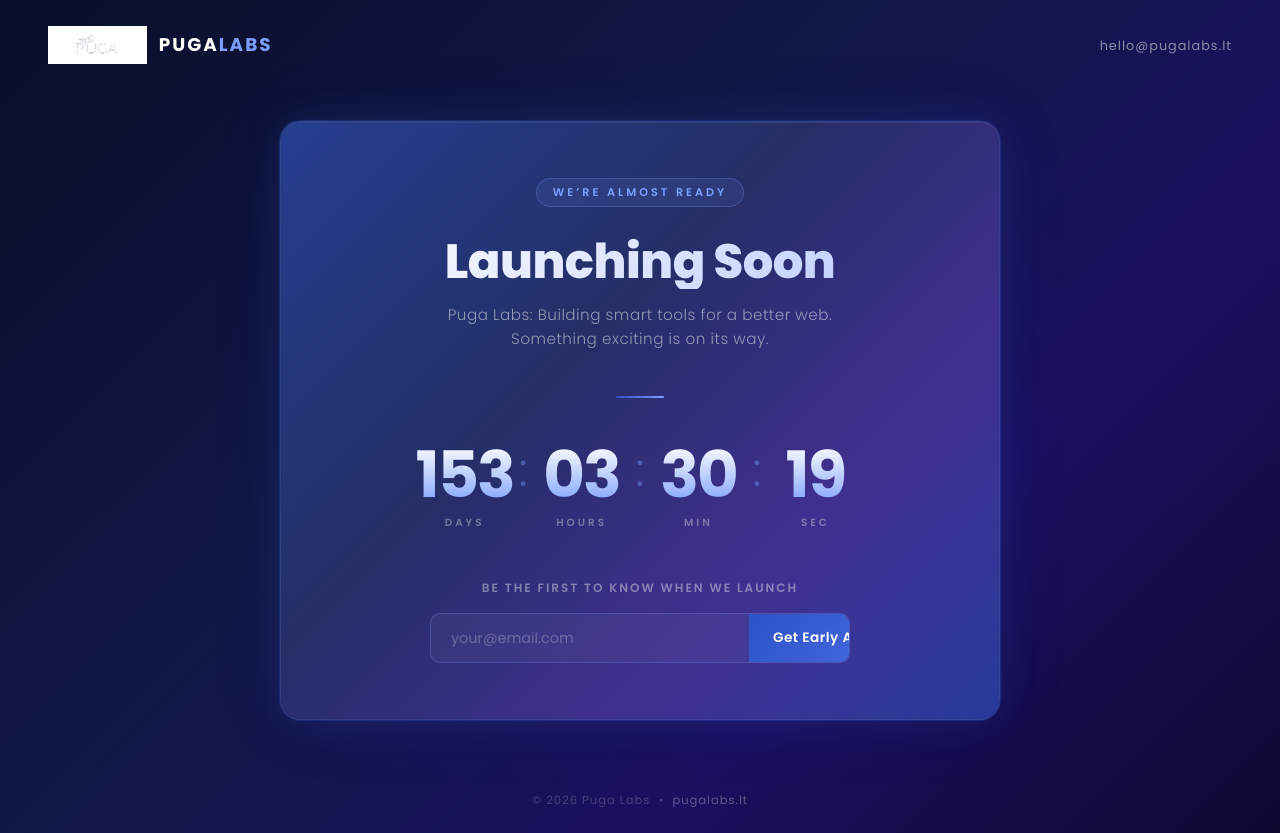
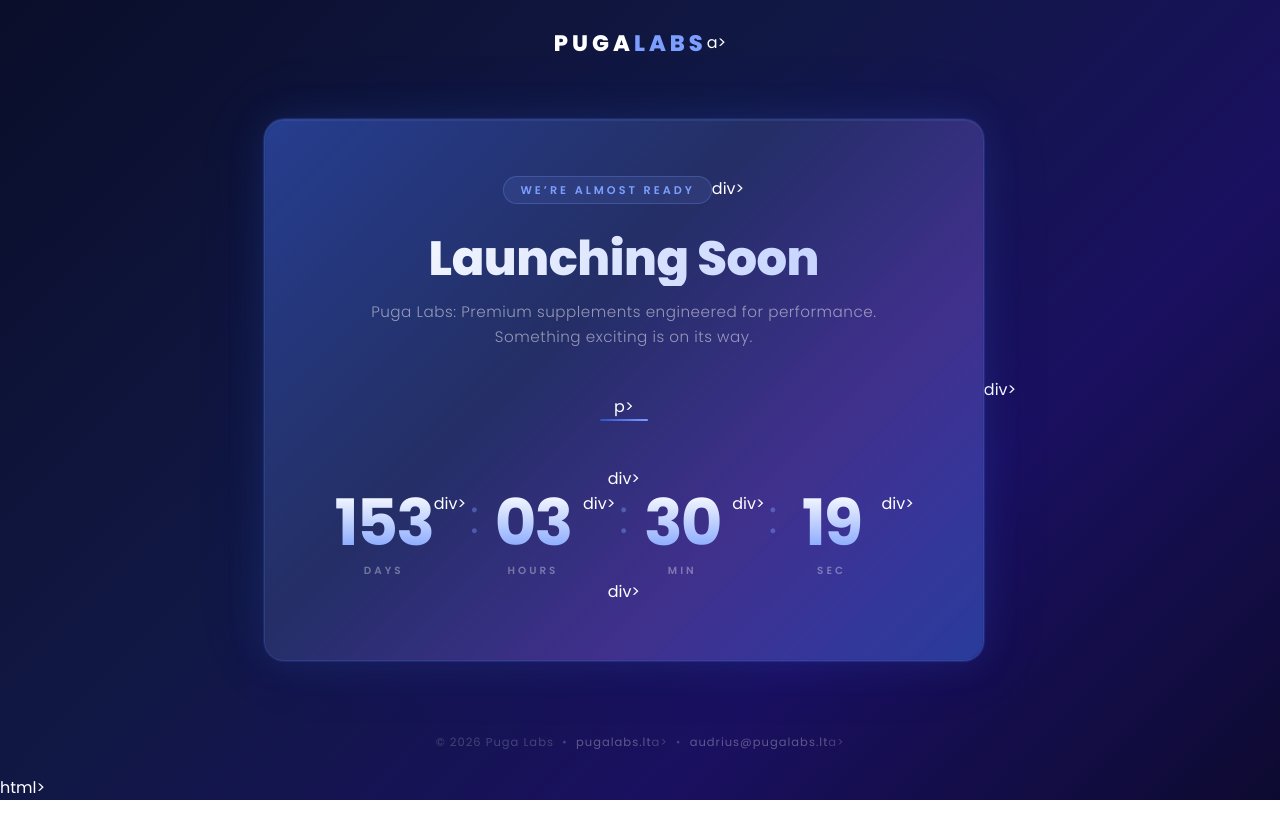
Before and after one commit to ugniusado/pugalabs.lt, a plain HTML site: page index.html in a window 1280 px wide. After the commit the page ends 800 px from the top, so only its background shows below. Drawn offline with Linux system fonts and the light colour scheme.

Commit message:
Update site: supplement brand, remove SVG/email form, add footer email

```diff
--- a/index.html
+++ b/index.html
@@ -9,7 +9,6 @@
     <link href="https://fonts.googleapis.com/css2?family=Poppins:wght@300;400;600;700;800&display=swap" rel="stylesheet">
     <style>
           *, *::before, *::after { box-sizing: border-box; margin: 0; padding: 0; }
-
           body {
                   min-height: 100vh;
                   font-family: 'Poppins', sans-serif;
@@ -23,45 +22,18 @@
           header {
                   display: flex;
                   align-items: center;
-      justify-content: space-between;
+                  justify-content: center;
                   padding: 1.6rem 3rem;
           }
-
-    .logo-wrap {
-      display: flex;
-      align-items: center;
-      gap: 0.75rem;
+          .logo-wordmark {
+                  font-size: 1.4rem;
+                  font-weight: 800;
+                  letter-spacing: 4px;
+                  color: #fff;
+                  text-transform: uppercase;
                   text-decoration: none;
           }
-
-    .logo-wrap img {
-      height: 38px;
-      width: auto;
-      filter: brightness(0) invert(1);
-    }
-
-    .logo-wordmark {
-      font-size: 1.15rem;
-      font-weight: 700;
-      letter-spacing: 2px;
-      color: #fff;
-      text-transform: uppercase;
-    }
-
-    .logo-wordmark span {
-      color: #7c9fff;
-    }
-
-    nav a {
-      color: rgba(255,255,255,0.5);
-      text-decoration: none;
-      font-size: 0.8rem;
-      font-weight: 400;
-      letter-spacing: 1px;
-      transition: color 0.2s;
-    }
-
-    nav a:hover { color: #fff; }
+          .logo-wordmark span { color: #7c9fff; }
 
           /* ── MAIN HERO ── */
           main {
@@ -157,16 +129,14 @@
                   align-items: flex-start;
                   justify-content: center;
                   gap: 0;
-      margin-bottom: 3rem;
+                  margin-bottom: 0;
           }
-
           .countdown-block {
                   display: flex;
                   flex-direction: column;
                   align-items: center;
                   min-width: 100px;
           }
-
           .countdown-number {
                   font-size: clamp(2.8rem, 6vw, 4rem);
                   font-weight: 700;
@@ -177,7 +147,6 @@
                   -webkit-text-fill-color: transparent;
                   font-variant-numeric: tabular-nums;
           }
-
           .countdown-label {
                   font-size: 0.65rem;
                   font-weight: 600;
@@ -186,7 +155,6 @@
                   color: rgba(255,255,255,0.35);
                   margin-top: 0.5rem;
           }
-
           .countdown-sep {
                   font-size: clamp(2rem, 5vw, 3rem);
                   font-weight: 300;
@@ -196,60 +164,6 @@
                   margin-top: 0.15rem;
           }
 
-    /* ── FORM SECTION ── */
-    .form-section {
-      text-align: center;
-    }
-
-    .form-title {
-      font-size: 0.75rem;
-      font-weight: 600;
-      letter-spacing: 2px;
-      text-transform: uppercase;
-      color: rgba(255,255,255,0.4);
-      margin-bottom: 1rem;
-    }
-
-    .notify-form {
-      display: flex;
-      gap: 0;
-      border-radius: 10px;
-      overflow: hidden;
-      border: 1px solid rgba(124, 159, 255, 0.25);
-      background: rgba(255,255,255,0.04);
-      max-width: 420px;
-      margin: 0 auto;
-    }
-
-    .notify-form input {
-      flex: 1;
-      padding: 0.85rem 1.25rem;
-      background: transparent;
-      border: none;
-      color: #fff;
-      font-family: 'Poppins', sans-serif;
-      font-size: 0.9rem;
-      outline: none;
-    }
-
-    .notify-form input::placeholder { color: rgba(255,255,255,0.25); }
-
-    .notify-form button {
-      padding: 0.85rem 1.5rem;
-      background: linear-gradient(135deg, #2c52c8, #4a6fe0);
-      color: #fff;
-      font-family: 'Poppins', sans-serif;
-      font-weight: 600;
-      font-size: 0.85rem;
-      letter-spacing: 0.5px;
-      border: none;
-      cursor: pointer;
-      white-space: nowrap;
-      transition: opacity 0.2s;
-    }
-
-    .notify-form button:hover { opacity: 0.85; }
-
           /* ── FOOTER ── */
           footer {
                   text-align: center;
@@ -258,82 +172,60 @@
                   color: rgba(255,255,255,0.2);
                   letter-spacing: 1px;
           }
-
           footer a {
                   color: rgba(255,255,255,0.3);
                   text-decoration: none;
           }
-
           footer a:hover { color: rgba(255,255,255,0.6); }
 
           @media (max-width: 560px) {
                   header { padding: 1.2rem 1.5rem; }
                   .card { padding: 2.5rem 1.5rem; }
                   .countdown-block { min-width: 68px; }
-      .notify-form { flex-direction: column; border-radius: 10px; }
-      .notify-form button { border-radius: 0 0 9px 9px; }
           }
         </style>
   </head>
   <body>
 
       <header>
-    <a class="logo-wrap" href="#">
-      <img src="FreeSample-Vectorizer-io-Gemini_Generated_Image_fqni5wfqni5wfqni.svg" alt="Puga Labs logo" />
-      <span class="logo-wordmark">Puga<span>Labs</span></span>
-    </a>
-    <nav>
-      <a href="mailto:hello@pugalabs.lt">hello@pugalabs.lt</a>
-    </nav>
+            <a class="logo-wordmark" href="#">Puga<span>Labs</span></a>a>
       </header>
 
     <main>
           <div class="card">
-
-      <div class="badge">We&rsquo;re almost ready</div>
-
+                  <div class="badge">We&rsquo;re almost ready</div>div>
                   <h1>Launching Soon</h1>
-
-      <p class="tagline">Puga Labs: Building smart tools for a better web.<br>Something exciting is on its way.</p>
-
-      <div class="divider"></div>
-
+                <p class="tagline">Puga Labs: Premium supplements engineered for performance.<br>Something exciting is on its way.</p>p>
+                <div class="divider"></div>div>
                 <div class="countdown">
                         <div class="countdown-block">
                                   <span class="countdown-number" id="days">00</span>
                                   <span class="countdown-label">Days</span>
-        </div>
+                        </div>div>
                         <span class="countdown-sep">:</span>
                         <div class="countdown-block">
                                   <span class="countdown-number" id="hours">00</span>
                                   <span class="countdown-label">Hours</span>
-        </div>
+                        </div>div>
                         <span class="countdown-sep">:</span>
                         <div class="countdown-block">
                                   <span class="countdown-number" id="minutes">00</span>
                                   <span class="countdown-label">Min</span>
-        </div>
+                        </div>div>
                         <span class="countdown-sep">:</span>
                         <div class="countdown-block">
                                   <span class="countdown-number" id="seconds">00</span>
                                   <span class="countdown-label">Sec</span>
-        </div>
-      </div>
-
-      <div class="form-section">
-        <p class="form-title">Be the first to know when we launch</p>
-        <form class="notify-form" onsubmit="return false;">
-          <input type="email" placeholder="your@email.com" aria-label="Email address" />
-          <button type="submit">Get Early Access</button>
-        </form>
-      </div>
-
-    </div>
+                        </div>div>
+                </div>div>
+          </div>div>
     </main>
 
     <footer>
           &copy; 2026 Puga Labs &nbsp;&bull;&nbsp;
-    <a href="https://pugalabs.lt">pugalabs.lt</a>
+          <a href="https://pugalabs.lt">pugalabs.lt</a>a>
+          &nbsp;&bull;&nbsp;
+          <a href="mailto:audrius@pugalabs.lt">audrius@pugalabs.lt</a>a>
     </footer>
 
       <script>
@@ -350,4 +242,11 @@
       </script>
 
   </body>
-</html>
+</html>html>
+      </script>
+    </footer></h1>
+    </main></span>
+      </header>
+  </body>
+    </style></title>
+  </head>
```
Lines whose indentation alone changed are shown as unchanged.
